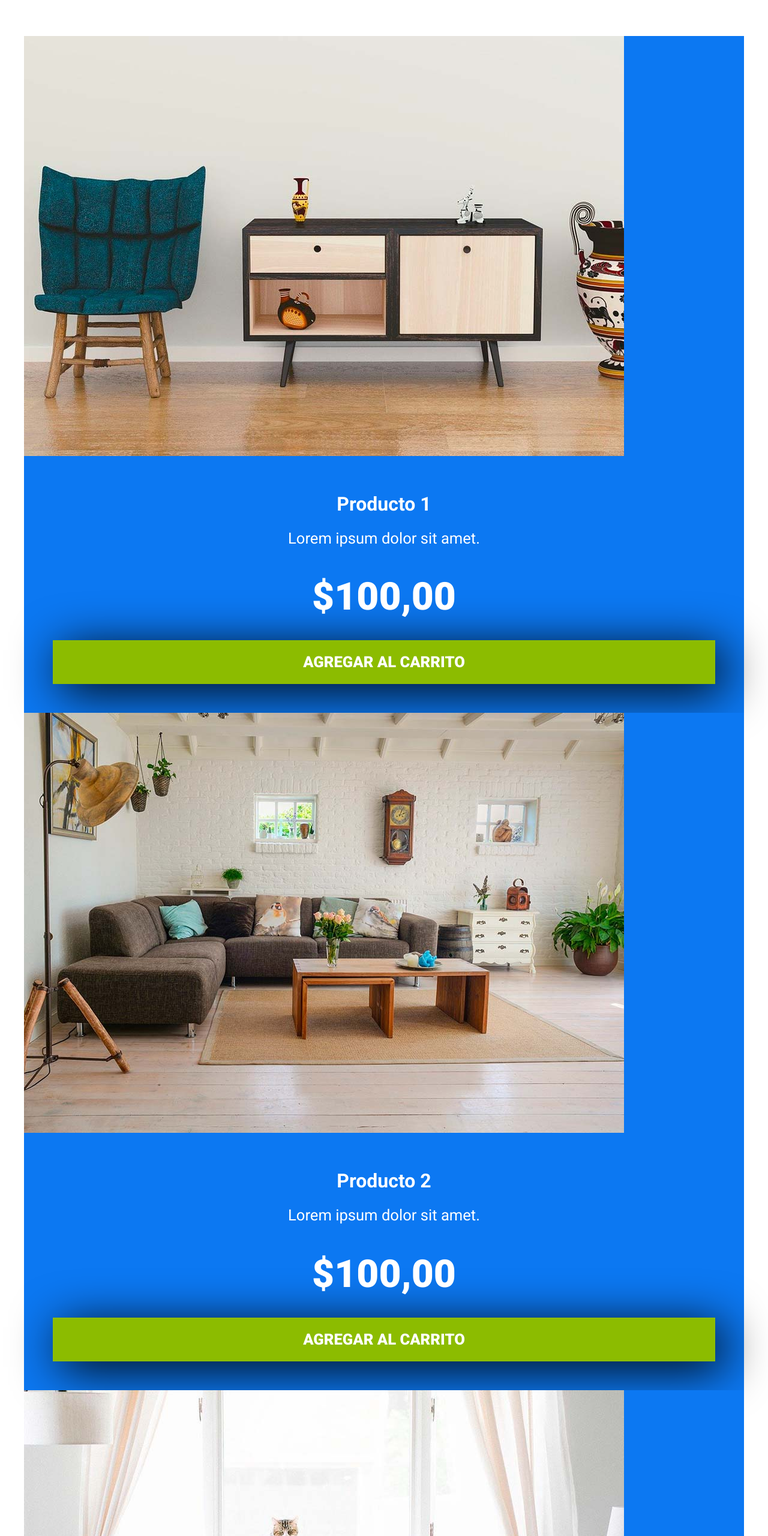
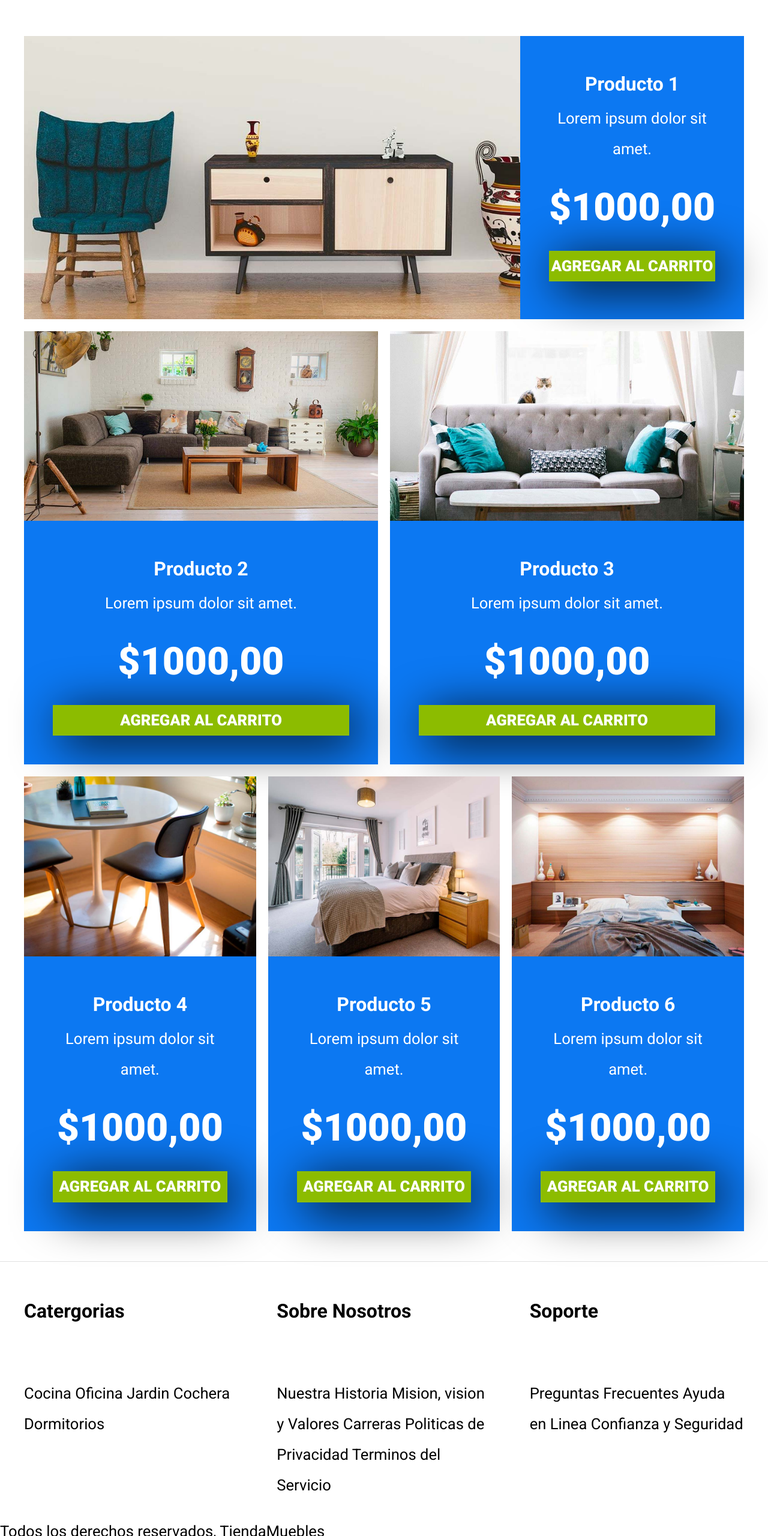
Before and after one commit to augustoba/ecommerce, a plain HTML site: page index.html in a window 1280 px wide. Shown: the part 2385-4945 px from the top of the page at 60% size. Drawn offline with Linux system fonts and the light colour scheme.

Commit message:
second commit

```diff
--- a/css/style.css
+++ b/css/style.css
@@ -6,6 +6,7 @@ html {
 *:after {
   box-sizing: inherit;
 }
+
 
 body{
   font-family: 'Roboto', sans-serif;
@@ -53,18 +54,16 @@ img {
   color: #fff;
   text-transform: uppercase;
   font-weight: 900;
-  padding: .7rem;
   box-shadow: .8rem .8rem 5rem black ;
 }
 
 .btn:hover{
   background-color: #769c02;
-  font-size: 2.15rem;
+  font-size: 1.15rem;
   border-radius: 2.5rem;
-  transition: .8s;
-  opacity: 70
-
-}
+  transition: .9s;
+  opacity: 85
+ }
 
 .nombre-sitio {
   text-align: center;
@@ -113,9 +112,9 @@ img {
   background-color:  #0c78f2;
   color: #ffffff;
   font-size: 2.15rem;
-  border-bottom-right-radius: 2.5rem;
-  border-bottom-left-radius: 2.5rem;
-  transition: .8s;
+  border-bottom-right-radius: 3rem;
+  border-bottom-left-radius: 3rem;
+  transition: .9s;
   opacity: 70%;
 }
 
@@ -148,6 +147,64 @@ img {
 .contenido-principal{
   padding-top: 3rem;
 }
+
+.listado-productos{
+  display: grid;
+  grid-template-columns: repeat(6,  1fr);/*cantidad de columnas del grid*/
+  column-gap: 1.25rem; /*distancia entre los grid de los costados*/
+  row-gap: 1.25rem; /*distancia entre los grid de arriba a abajo */
+}
+
+.productos:nth-child(1){ /*selecciona el primer hijo*/
+  grid-column: 1/7;/*define cuantas columnas de grid ocupara*/
+  display: grid; /*crear otro grid dentro del grid*/
+  grid-template-columns: 3fr 1fr;
+}
+
+.productos:nth-child(1) img{
+  height: 29.5rem;
+  width: 100%;
+  object-fit: cover;
+}
+.productos:nth-child(2){
+  grid-column-start: 1;/*define desde que columna inicia la posicion qocupa*/
+  grid-column-end: 4;/*define desde que columna inicia la posicion qocupa final */
+}
+
+.productos:nth-child(2) img,
+.productos:nth-child(3) img {
+  height: 19.75rem;
+  width: 100%;
+  object-fit: cover;
+}
+.productos:nth-child(3){
+  grid-column-start: 4;
+  grid-column-end: 7;
+}
+
+.productos:nth-child(4){
+  grid-column-start: 1;
+  grid-column-end: 3;
+}
+.productos:nth-child(4) img,
+.productos:nth-child(5) img,
+.productos:nth-child(6) img {
+  height: 18.75rem;
+  width: 100%;
+  object-fit: cover;
+}
+
+.productos:nth-child(5){
+  grid-column-start: 3;
+  grid-column-end: 5;
+}
+
+.productos:nth-child(6){
+  grid-column-start: 5;
+  grid-column-end: 7;
+}
+
+
 .productos{
   background-color:  #0c78f2;
 
@@ -170,3 +227,17 @@ img {
   font-size: 4rem;
   font-weight: 900;
 }
+
+/*footer*/
+.site-footer{
+  border-top: 1px solid #e1e1e1;
+  margin-top: 3.125rem;
+  padding-top: 3.125rem;
+}
+
+.grid-footer {
+  display: grid;
+  grid-template-columns: repeat(3,1fr);
+  gap: 4rem;
+
+}
--- a/index.html
+++ b/index.html
@@ -73,7 +73,7 @@
           <div class="texto-producto">
             <h3>Producto 1</h3>
             <p>Lorem ipsum dolor sit amet.</p>
-            <p class="precio">$100,00</p>
+            <p class="precio">$1000,00</p>
 
             <a class="btn" href="#">Agregar al Carrito</a>
           </div>
@@ -84,7 +84,7 @@
           <div class="texto-producto">
             <h3>Producto 2</h3>
             <p>Lorem ipsum dolor sit amet.</p>
-            <p class="precio">$100,00</p>
+            <p class="precio">$1000,00</p>
 
             <a class="btn" href="#">Agregar al Carrito</a>
           </div>
@@ -95,7 +95,7 @@
           <div class="texto-producto">
             <h3>Producto 3</h3>
             <p>Lorem ipsum dolor sit amet.</p>
-            <p class="precio">$100,00</p>
+            <p class="precio">$1000,00</p>
 
             <a class="btn" href="#">Agregar al Carrito</a>
           </div>
@@ -106,7 +106,7 @@
           <div class="texto-producto">
             <h3>Producto 4</h3>
             <p>Lorem ipsum dolor sit amet.</p>
-            <p class="precio">$100,00</p>
+            <p class="precio">$1000,00</p>
 
             <a class="btn" href="#">Agregar al Carrito</a>
           </div>
@@ -117,7 +117,7 @@
           <div class="texto-producto">
             <h3>Producto 5</h3>
             <p>Lorem ipsum dolor sit amet.</p>
-            <p class="precio">$100,00</p>
+            <p class="precio">$1000,00</p>
 
             <a class="btn" href="#">Agregar al Carrito</a>
           </div>
@@ -128,7 +128,7 @@
           <div class="texto-producto">
             <h3>Producto 6</h3>
             <p>Lorem ipsum dolor sit amet.</p>
-            <p class="precio">$100,00</p>
+            <p class="precio">$1000,00</p>
 
             <a class="btn" href="#">Agregar al Carrito</a>
           </div>
@@ -136,7 +136,8 @@
       </div>
     </main>
 
-    <footer>
+    <footer class="site-footer">
+      <div class="grid-footer contenedor">
         <div>
           <h3>Catergorias</h3>
           <nav>
@@ -151,11 +152,17 @@
         <div>
           <h3>Sobre Nosotros</h3>
           <nav>
-          <a href="">Nuestra Historia</a>
-          <a href="">Mision, vision y Valores</a>
-          <a href="">Carreras</a>
-          <a href="">Politicas de Privacidad</a>
-          <a href="">Terminos del Servicio</a>
+            <a href="./NuestraHistoria.html" target="_blank"
+              >Nuestra Historia</a
+            >
+            <a href="./Misionvisionvalores.html" target="_blank"
+              >Mision, vision y Valores</a
+            >
+            <a href="./carrera.html" target="_blank">Carreras </a>
+            <a href="./carrera.html" target="_blank">Politicas de Privacidad</a>
+            <a href="./Terminos del Servicio.html" target="_blank"
+              >Terminos del Servicio</a
+            >
           </nav>
         </div>
 
@@ -167,6 +174,7 @@
             <a href="">Confianza y Seguridad</a>
           </nav>
         </div>
+      </div>
       <p>Todos los derechos reservados, TiendaMuebles</p>
     </footer>
   </body>
```
Also changed, not shown: Misionvisionvalores.html (added, +13 -0 lines), NuestraHistoria.html (added, +13 -0 lines), Terminos del Servicio.html (renamed from nosotros.html, +3 -3 lines), carrera.html (added, +13 -0 lines). Lines whose indentation alone changed are shown as unchanged.
